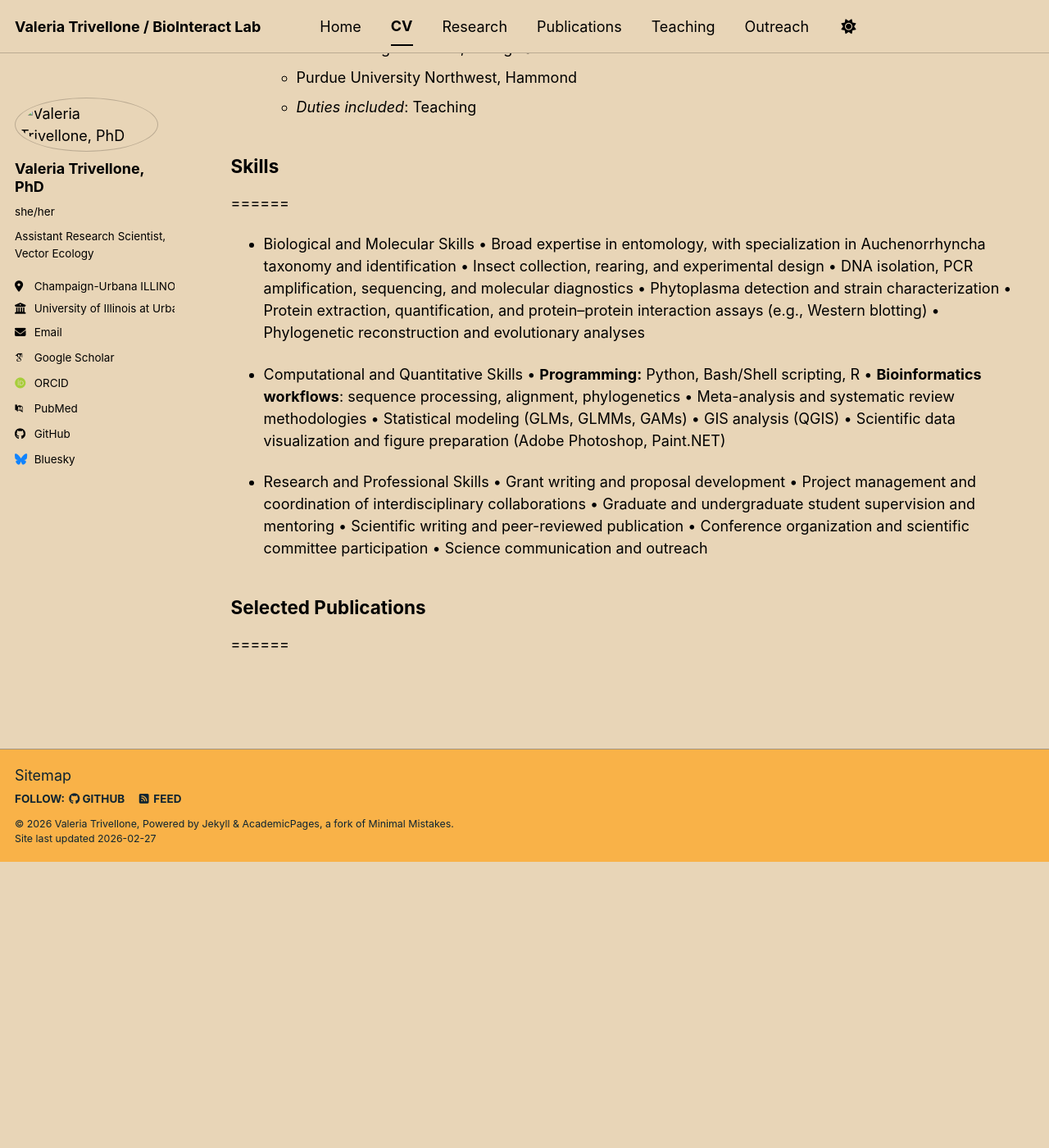
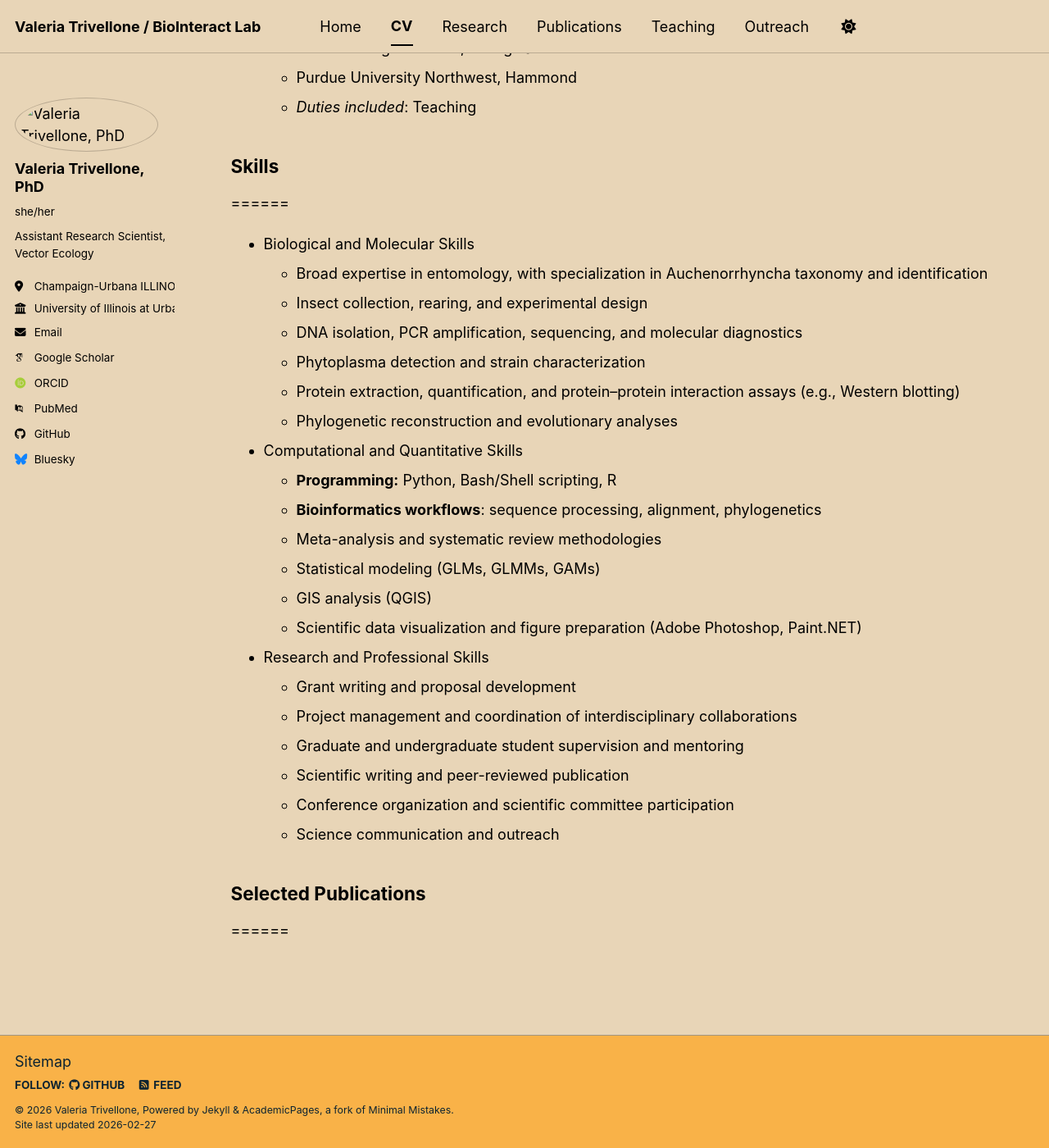
Before and after one commit to valeriatrivellone/valeriatrivellone.github.io, a Jekyll site: the page built from _pages/cv.md, in a window 1280 px wide and 1400 px high, scrolled down 782 px. Shown: the whole window at 82% size. Built offline with Jekyll 4.4.1, drawn with Linux system fonts in a browser that asks for light colours; some web fonts are replaced; a script bundle is joined from its source files by our own code; library files that are not in the unit come from our copies; before the commit the page ends 1833 px from its top, so only the background shows below that.

Commit message:
Update cv.md

```diff
--- a/_pages/cv.md
+++ b/_pages/cv.md
@@ -36,28 +36,28 @@ redirect_from:
 ## Skills
 ======
 * Biological and Molecular Skills
-  • Broad expertise in entomology, with specialization in Auchenorrhyncha taxonomy and identification
-  • Insect collection, rearing, and experimental design
-  • DNA isolation, PCR amplification, sequencing, and molecular diagnostics
-  • Phytoplasma detection and strain characterization
-  • Protein extraction, quantification, and protein–protein interaction assays (e.g., Western blotting)
-  • Phylogenetic reconstruction and evolutionary analyses
+  * Broad expertise in entomology, with specialization in Auchenorrhyncha taxonomy and identification
+  * Insect collection, rearing, and experimental design
+  * DNA isolation, PCR amplification, sequencing, and molecular diagnostics
+  * Phytoplasma detection and strain characterization
+  * Protein extraction, quantification, and protein–protein interaction assays (e.g., Western blotting)
+  * Phylogenetic reconstruction and evolutionary analyses
 
 * Computational and Quantitative Skills
-  • **Programming:** Python, Bash/Shell scripting, R
-  • **Bioinformatics workflows**: sequence processing, alignment, phylogenetics
-  • Meta-analysis and systematic review methodologies
-  • Statistical modeling (GLMs, GLMMs, GAMs)
-  • GIS analysis (QGIS)
-  • Scientific data visualization and figure preparation (Adobe Photoshop, Paint.NET)
+  * **Programming:** Python, Bash/Shell scripting, R
+  * **Bioinformatics workflows**: sequence processing, alignment, phylogenetics
+  * Meta-analysis and systematic review methodologies
+  * Statistical modeling (GLMs, GLMMs, GAMs)
+  * GIS analysis (QGIS)
+  * Scientific data visualization and figure preparation (Adobe Photoshop, Paint.NET)
 
 * Research and Professional Skills
-  • Grant writing and proposal development
-  • Project management and coordination of interdisciplinary collaborations
-  • Graduate and undergraduate student supervision and mentoring
-  • Scientific writing and peer-reviewed publication
-  • Conference organization and scientific committee participation
-  • Science communication and outreach
+  * Grant writing and proposal development
+  * Project management and coordination of interdisciplinary collaborations
+  * Graduate and undergraduate student supervision and mentoring
+  * Scientific writing and peer-reviewed publication
+  * Conference organization and scientific committee participation
+  * Science communication and outreach
 
 ## Selected Publications
 ======
```
